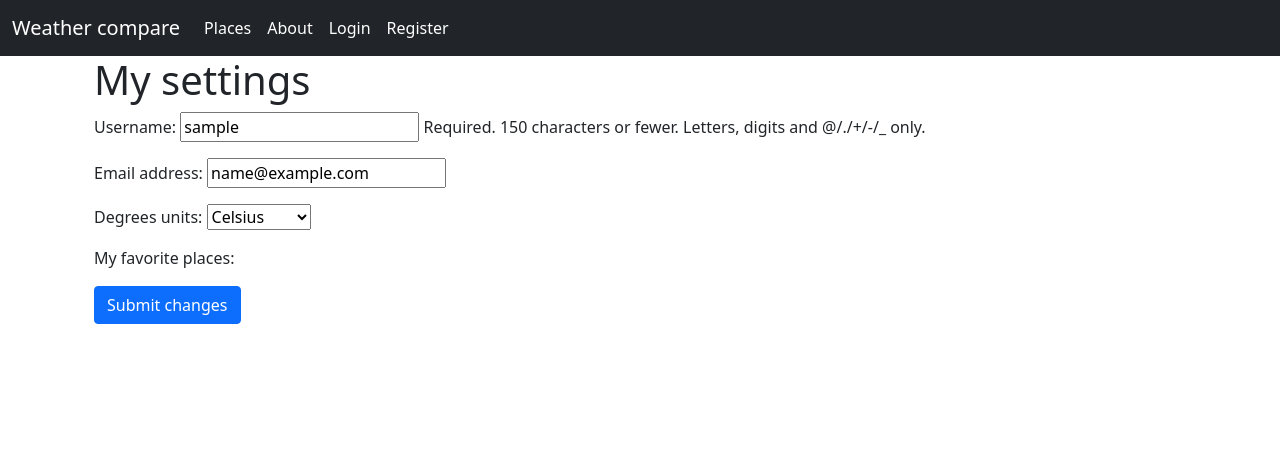
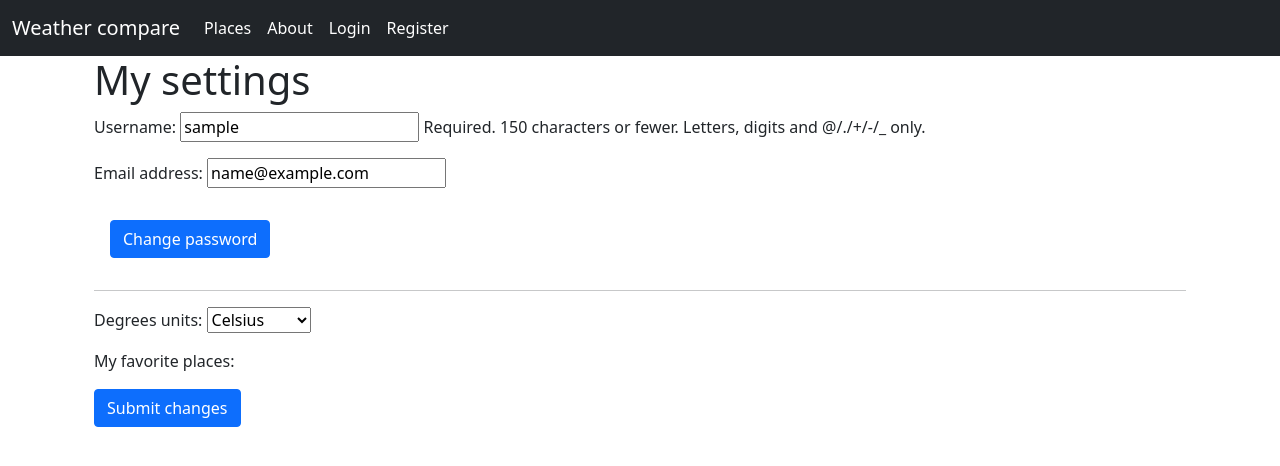
Before and after one commit to Rutrle/weather-web, a Django app: page /account/edit/ in a window 1280 px wide. Shown: the top 466 px of the page. Run offline with Django 3.2, Linux system fonts and the light colour scheme; the visitor is signed in with stand-in values (Sample User, id 1); data comes from the database, SQL or seed files in the repository; data that the repository does not hold is empty; some libraries are stand-ins or nearby versions.

Commit message:
password change linked to the rest of website

```diff
--- a/weather_web/accounts/templates/accounts/edit.html
+++ b/weather_web/accounts/templates/accounts/edit.html
@@ -9,6 +9,8 @@
     <form class = "mb-3" action="{% url 'accounts:edit' %}" method="POST">
         {{ form.as_p }}
         {% csrf_token %}
+         <a href="{% url 'accounts:edit_password' %}"><button type="button" class="btn btn-primary m-3">Change password</button></a>
+        <hr>
         {{ form2.as_p }}
         {% csrf_token %}
         <input class="btn btn-primary" type="submit" value="Submit changes">
```
